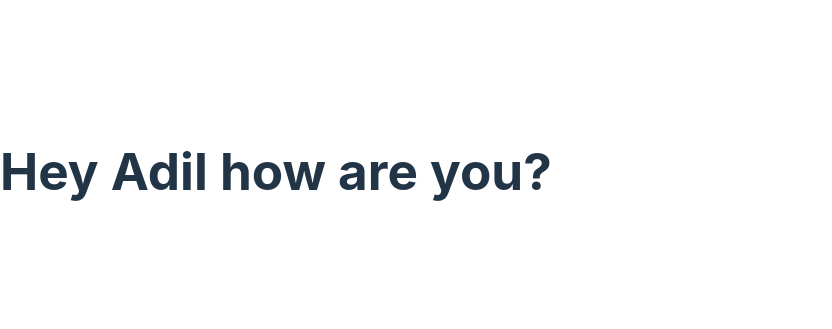
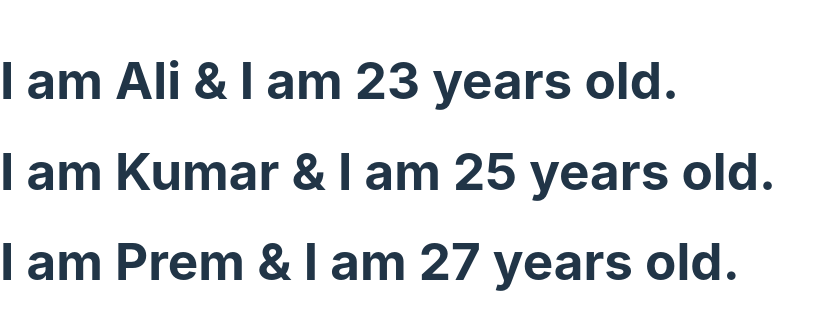
Before and after one commit to sanishkarkee/REACT-2024, a React (Vite) app: page / in a window 1280 px wide. Shown: the part 229-558 px from the top of the page, without its empty margins (0-832 px from the left). Built offline with nearby package versions, Linux system fonts and the light colour scheme.

Commit message:
:sparkles: video28- LIST rendering without KEYS

```diff
--- a/src/App.jsx
+++ b/src/App.jsx
@@ -1,40 +1,11 @@
-import { Component } from 'react';
-import Component1 from './Component1';
-import Component2 from './Component2';
+import React from 'react';
 
-class App extends Component {
-  constructor() {
-    super();
-    this.state = {
-      name: 'Adil',
-    };
-  }
-  render() {
-    //------ TYPE 1 : IfElse ------
-    // const name = 'Adil';
-    // if (name == 'Adil') {
-    //   return <Component1 />;
-    // } else {
-    //   return <Component2 />;
-    // }
-    // ----OR----
-    //   const name = 'Adil';
-    //   let data;
-    //   if (name == 'Adil') {
-    //     data = <Component1 />;
-    //   } else {
-    //     data = <Component2 />;
-    //   }
-    //   return <>{data}</>;
-    //------ TYPE 2 : Logical && Operator ------
-    // const name = 'Adil';
-    // return <>{name == 'Adil' && <h1>Hello Adil</h1>}</>;
-    //------ TYPE 3 : Ternary Operator ------
-    const age = 12;
-    // return <>{age >= 18 ? <h1>You can vote</h1> : <h1>You cannot vote</h1>}</>;
-    // Also return components
-    return <>{this.state.name == 'Adil' ? <Component1 /> : <Component2 />}</>;
-  }
+function App() {
+  return (
+    <>
+      <h1>This is APP.JSX</h1>
+    </>
+  );
 }
 
 export default App;
--- a/src/Component1.jsx
+++ /dev/null
@@ -1,11 +0,0 @@
-import React from 'react';
-
-function Component1() {
-  return (
-    <div>
-      <h1>Hey Adil how are you?</h1>
-    </div>
-  );
-}
-
-export default Component1;
--- a/src/Component2.jsx
+++ /dev/null
@@ -1,11 +0,0 @@
-import React from 'react';
-
-function Component2() {
-  return (
-    <div>
-      <h1>You are not Adil. Who are you?</h1>
-    </div>
-  );
-}
-
-export default Component2;
--- /dev/null
+++ b/src/StudentCompo.jsx
@@ -0,0 +1,14 @@
+import React from 'react';
+
+// stdData lai {} ma rakheko because uta bata array of objects aako xa ,,single data matra bhako bhaye props use garda hunthyo
+function StudentCompo({ stdData }) {
+  return (
+    <>
+      <h1>
+        I am {stdData.name} & I am {stdData.age} years old.
+      </h1>
+    </>
+  );
+}
+
+export default StudentCompo;
--- /dev/null
+++ b/src/Students.jsx
@@ -0,0 +1,32 @@
+import React from 'react';
+import StudentCompo from './StudentCompo';
+
+function Students() {
+  //   const students = ['Adil', 'Kumar', 'Prem', 'Zain'];
+
+  //   const numbers = [2, 4, 6, 8];
+
+  const students = [
+    { name: 'Ali', age: 23 },
+    { name: 'Kumar', age: 25 },
+    { name: 'Prem', age: 27 },
+  ];
+
+  return (
+    <>
+      {/* {students.map((std) => (
+        <h1>{std}</h1>
+      ))} */}
+
+      {/* {numbers.map((num) => (
+        <h1>{(num = num * 2)}</h1>
+      ))} */}
+
+      {students.map((std) => (
+        <StudentCompo stdData={std} />
+      ))}
+    </>
+  );
+}
+
+export default Students;
--- a/src/main.jsx
+++ b/src/main.jsx
@@ -1,13 +1,14 @@
 import React from 'react';
 import ReactDOM from 'react-dom/client';
-import App from './App';
+// import App from './App';
 import './index.css';
+import Students from './Students';
 
 const root = ReactDOM.createRoot(document.getElementById('root'));
 
 root.render(
   <React.StrictMode>
-    <App />
+    <Students />
   </React.StrictMode>
 );
 
```
